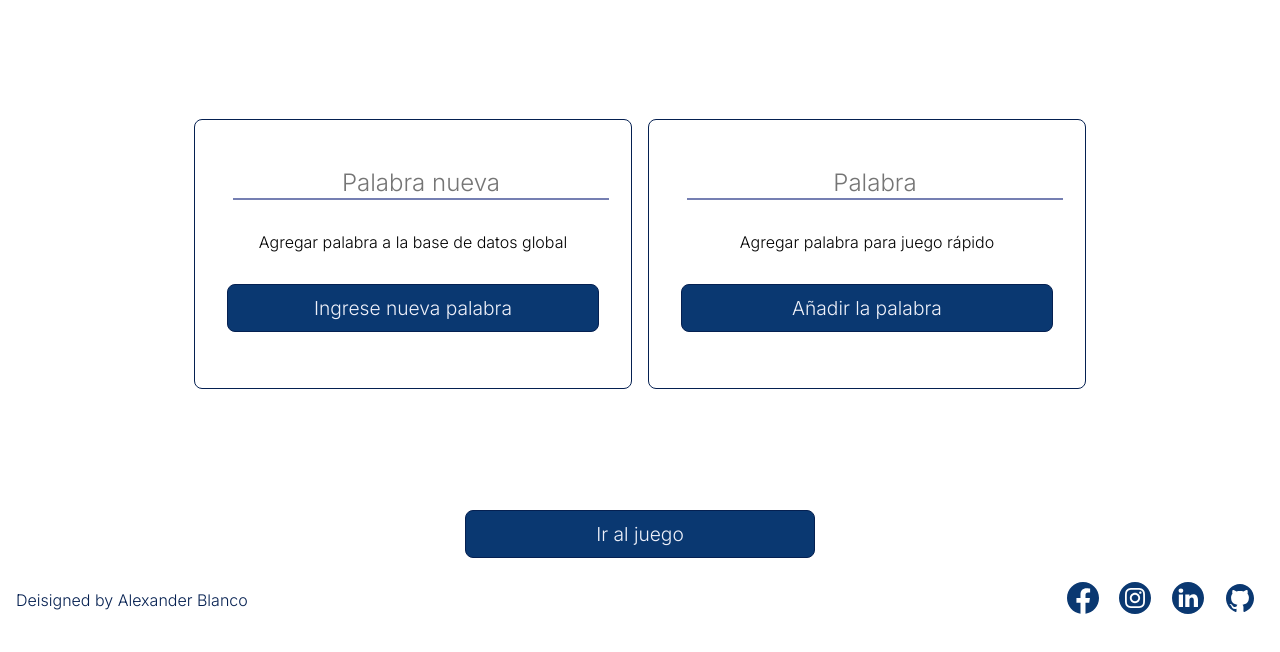
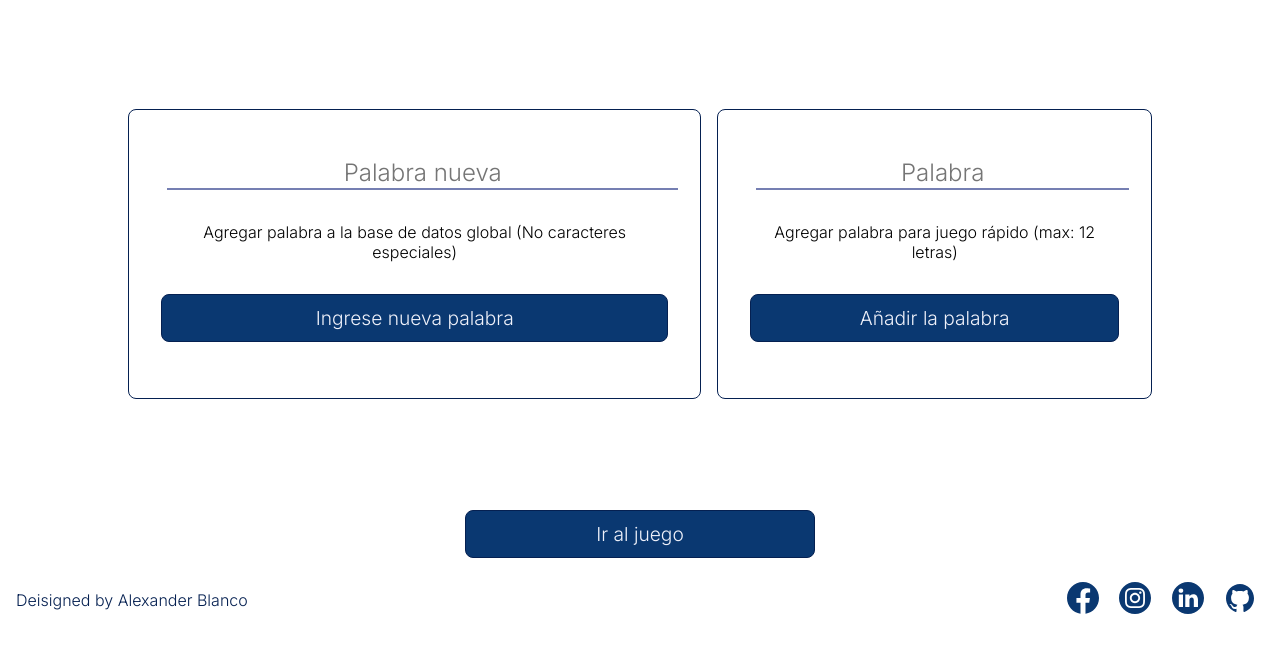
Before and after one commit to ablancoa/juego-ahorcado-alura, a website with bundled scripts: page new_word.html in a window 1280 px wide. Shown: the part 106-758 px from the top of the page. Built offline with nearby package versions, Linux system fonts and the light colour scheme; no server answers; a script that the page names is missing.

Commit message:
Info de no caracteres especiales y max 12 letras

```diff
--- a/new_word.html
+++ b/new_word.html
@@ -20,12 +20,12 @@
         <div class="new-word-container">
             <div class="button-container border">
                 <input id="new-word-input" type="text" class="input-new-word" placeholder="Palabra nueva"  pattern="^[A-Za-z]+$" maxlength="10">
-                <span class="span">Agregar palabra a la base de datos global</span>
+                <span class="span">Agregar palabra a la base de datos global (No caracteres especiales)</span>
                 <input id="add-new-word" type="submit" class="btn-insert-word" value="Ingrese nueva palabra"></button>
             </div>
             <div class="juego-rapido border">
-                <input id="new-fast-word" type="text" class="input-new-word" placeholder="Palabra"  pattern="^[A-Za-z]+$" maxlength="10">
-                <span class="span">Agregar palabra para juego rápido</span>
+                <input id="new-fast-word" type="text" class="input-new-word" placeholder="Palabra"  pattern="^[A-Za-z]+$" maxlength="12">
+                <span class="span">Agregar palabra para juego rápido (max: 12 letras)</span>
                 <input id="new-fast-game" type="submit" class="btn-insert-word" value="Añadir la palabra">
             </div>
         </div>
--- a/script_new_word.js
+++ b/script_new_word.js
@@ -64,6 +64,7 @@ function actualizarData (){
           'La palabra ha sido agregada!',
           'Exito'
         )
+        inputNewWord.value ="";
       }catch (e) {
         Swal.fire({
           icon: 'error',
@@ -100,6 +101,7 @@ function startFastGame() {
         'La palabra ha sido agregada, ya puede ir al juego!',
         'Exito'
       )
+      inputFastWord.value = "";
     }
   }
   else{
```
